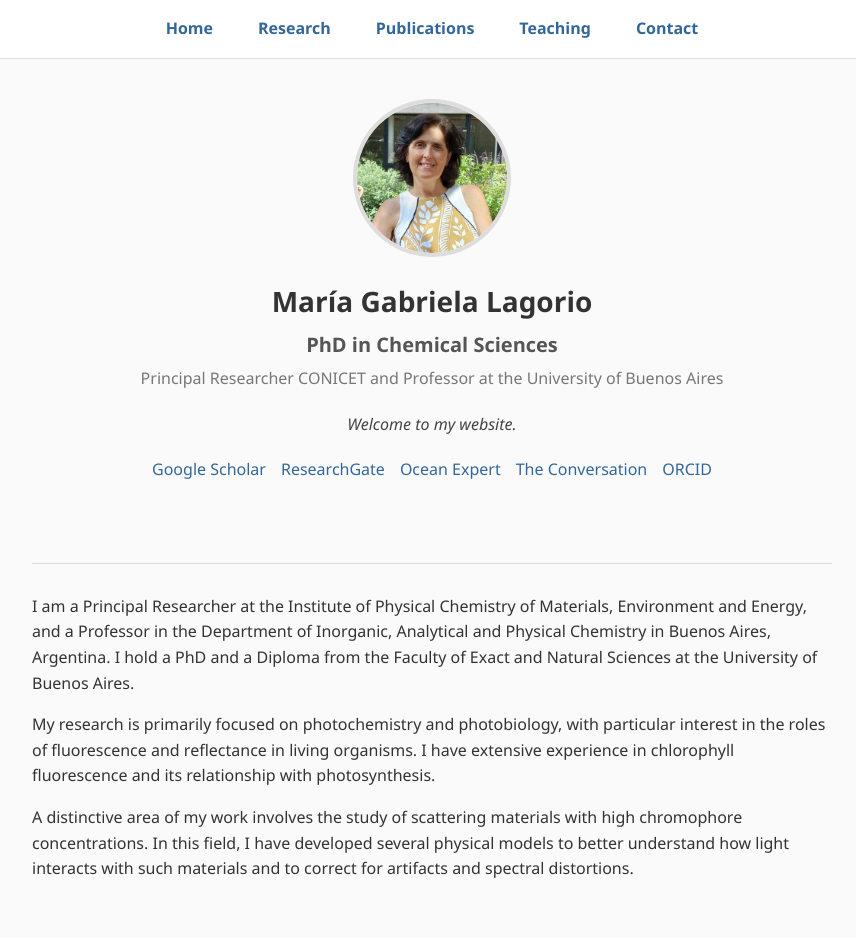
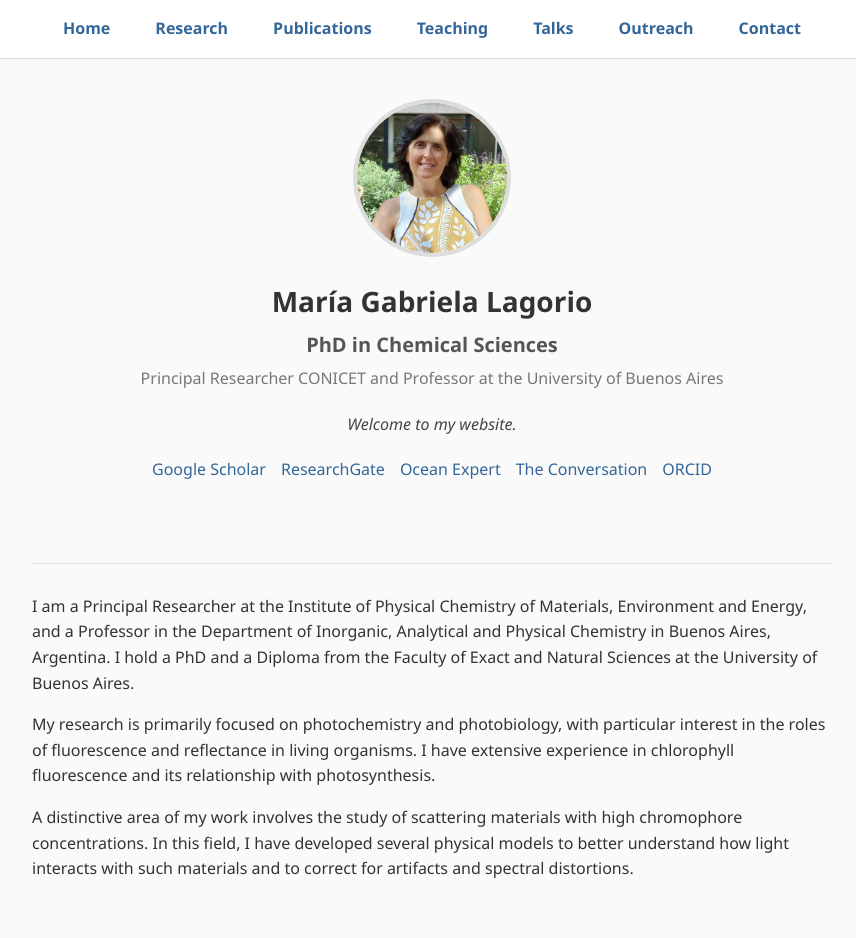
Before and after one commit to gabrielalagorio/gabrielalagorio.github.io, a plain HTML site: page index.html in a window 1280 px wide. Shown: the whole page, without its empty margins (208-1064 px from the left). Drawn offline with Linux system fonts and the light colour scheme.

Commit message:
Update index.html

```diff
--- a/index.html
+++ b/index.html
@@ -121,6 +121,8 @@
       <a href="research.html">Research</a>
       <a href="publications.html">Publications</a>
       <a href="teaching.html">Teaching</a>
+      <a href="talks.html">Talks</a>
+      <a href="outreach.html">Outreach</a>
       <a href="contact.html">Contact</a>
     </div>
   </nav>
```
